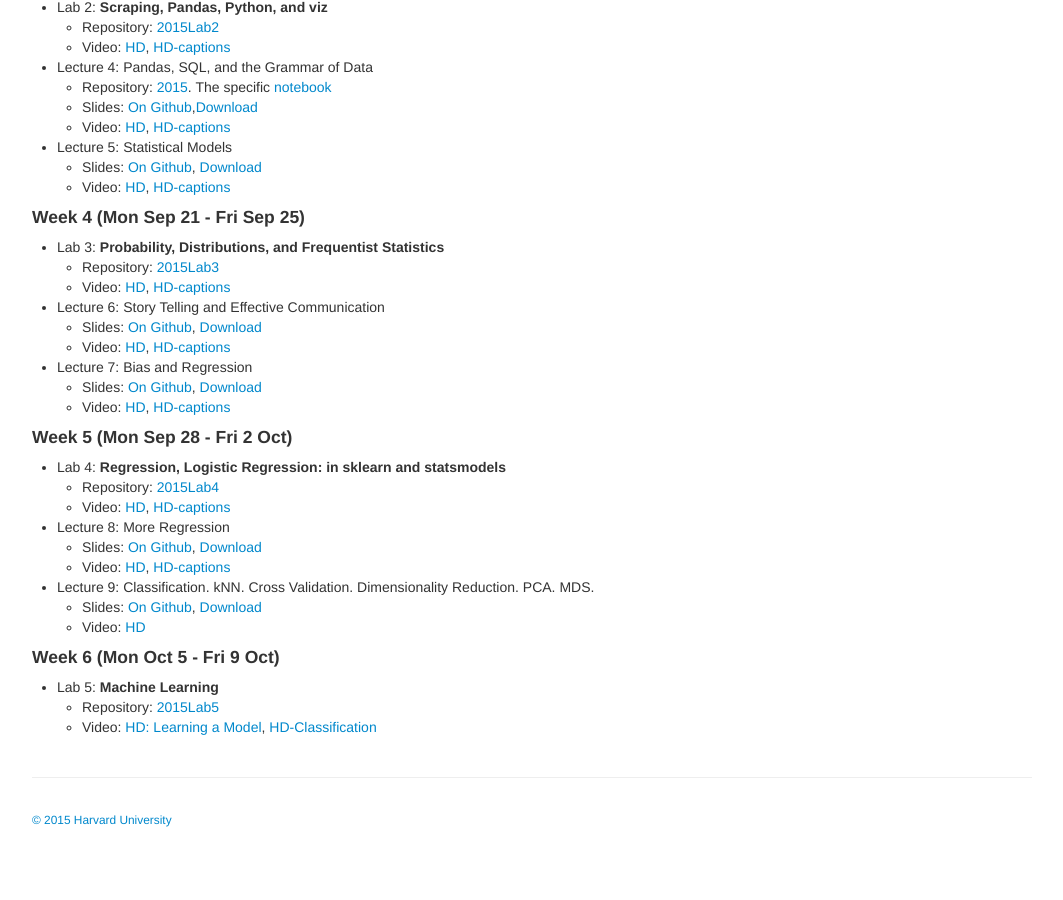
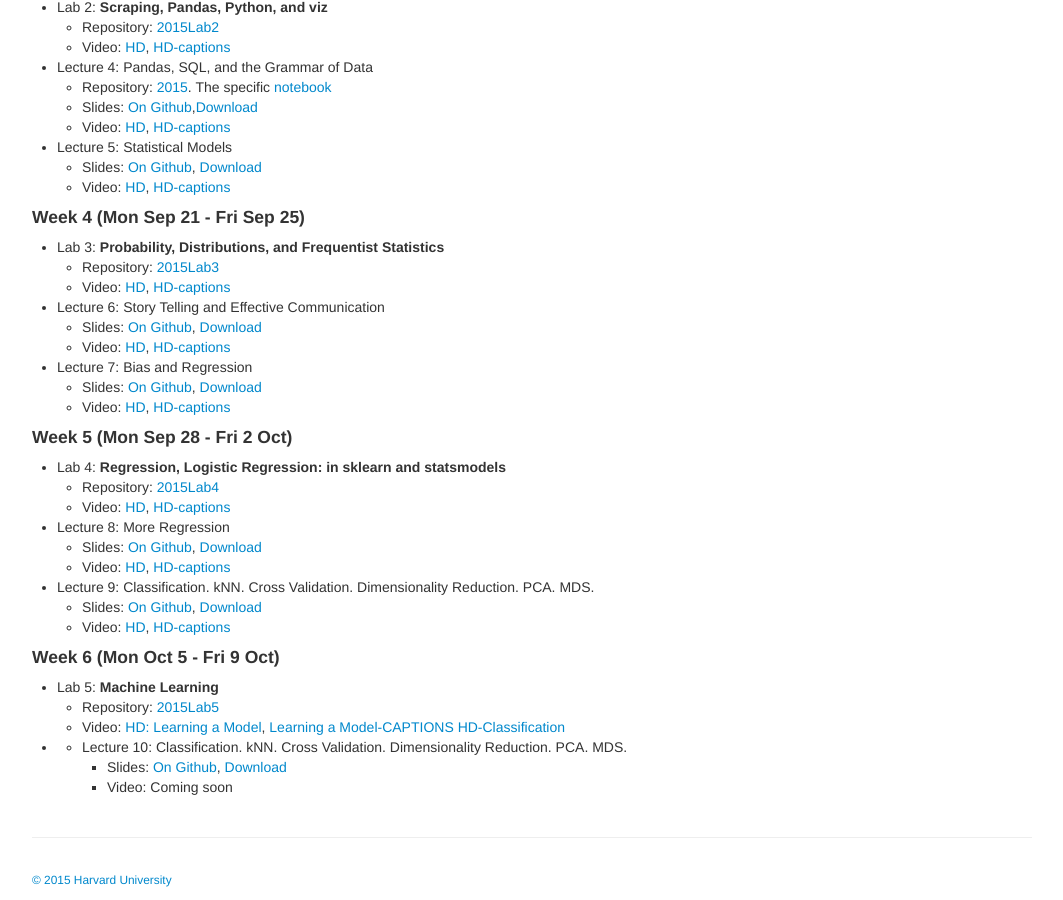
Before and after one commit to cs109/2015, a Jekyll site: the page built from pages/videos.md, in a window 1280 px wide and 900 px high, scrolled down 718 px. Shown: the whole window, without its empty margins (108-1171 px from the left). Built offline with Jekyll 4.4.1, drawn with Linux system fonts in a browser that asks for light colours; before the commit the page ends 1558 px from its top, so only the background shows below that.

Commit message:
updated slides, captioned videos

```diff
--- a/pages/videos.md
+++ b/pages/videos.md
@@ -79,10 +79,14 @@ We've also started a YouTube [channel](https://www.youtube.com/channel/UC0-KaiZF
 
 - Lecture 9: Classification. kNN. Cross Validation. Dimensionality Reduction. PCA. MDS.
     - Slides: [On Github](https://github.com/cs109/2015/blob/master/Lectures/09-ClassificationPCA.pdf), [Download](https://github.com/cs109/2015/raw/master/Lectures/09-ClassificationPCA.pdf)
-    - Video: [HD](https://matterhorn.dce.harvard.edu/engage/player/watch.html?id=c322c0d5-9cf9-4deb-b59f-d6741064ba8a)
+    - Video: [HD](https://matterhorn.dce.harvard.edu/engage/player/watch.html?id=c322c0d5-9cf9-4deb-b59f-d6741064ba8a), [HD-captions](https://matterhorn.dce.harvard.edu/engage/player/watch.html?id=0ea5e572-f2da-4f3f-b54b-df4edf9a1106)
 
 ####Week 6 (Mon Oct 5 - Fri 9 Oct)
 
 - Lab 5: **Machine Learning**
     - Repository: [2015Lab5](https://github.com/cs109/2015lab5)
-    - Video: [HD: Learning a Model](https://matterhorn.dce.harvard.edu/engage/player/watch.html?id=e509f996-9633-4b75-a48a-e29246a316db), [HD-Classification](https://matterhorn.dce.harvard.edu/engage/player/watch.html?id=90e73c64-855c-4b06-afb2-94da608ecfbf)
+    - Video: [HD: Learning a Model](https://matterhorn.dce.harvard.edu/engage/player/watch.html?id=e509f996-9633-4b75-a48a-e29246a316db), [Learning a Model-CAPTIONS](https://matterhorn.dce.harvard.edu/engage/player/watch.html?id=cdb6ae4c-a4ea-434d-a0c3-cdff3c2cd645) [HD-Classification](https://matterhorn.dce.harvard.edu/engage/player/watch.html?id=90e73c64-855c-4b06-afb2-94da608ecfbf)
+
+- - Lecture 10: Classification. kNN. Cross Validation. Dimensionality Reduction. PCA. MDS.
+    - Slides: [On Github](https://github.com/cs109/2015/blob/master/Lectures/10-SVMAndEvaluation.pdf), [Download](https://github.com/cs109/2015/raw/master/Lectures/10-SVMAndEvaluation.pdf)
+    - Video: Coming soon
```
